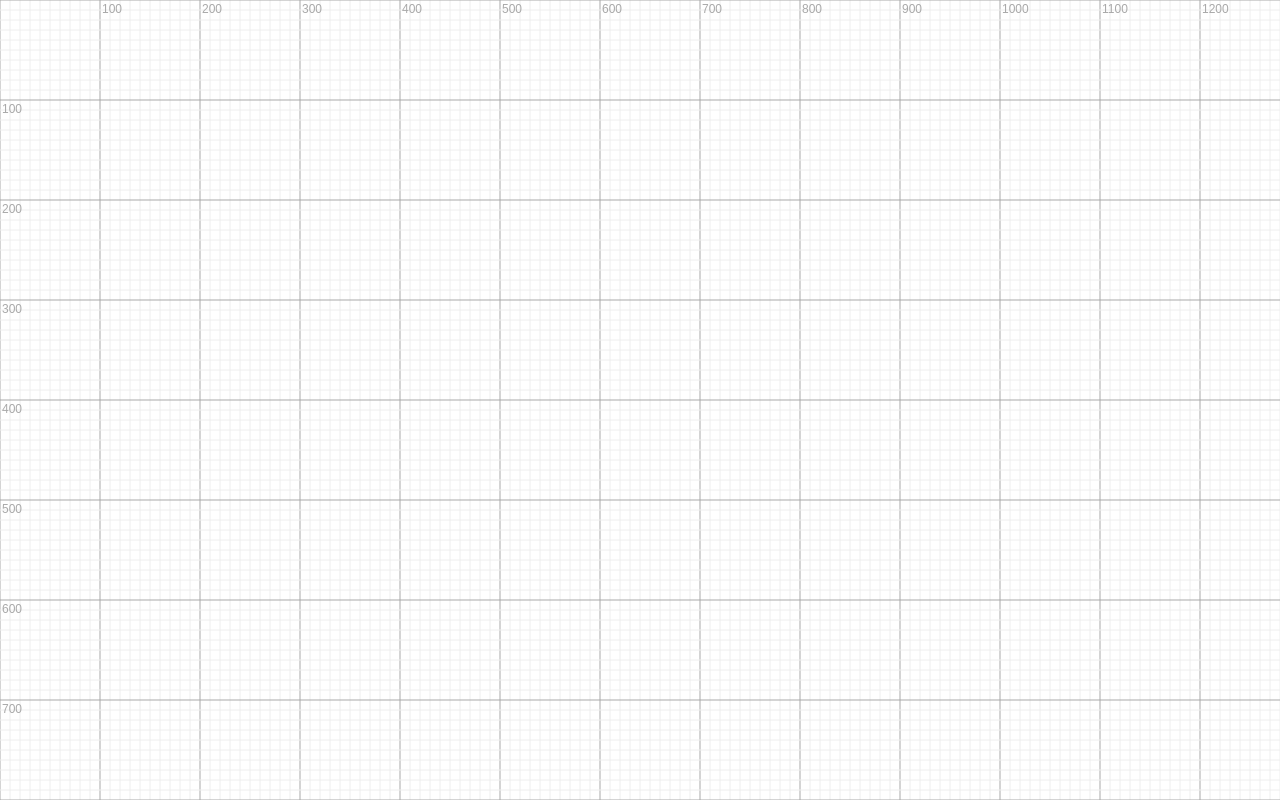
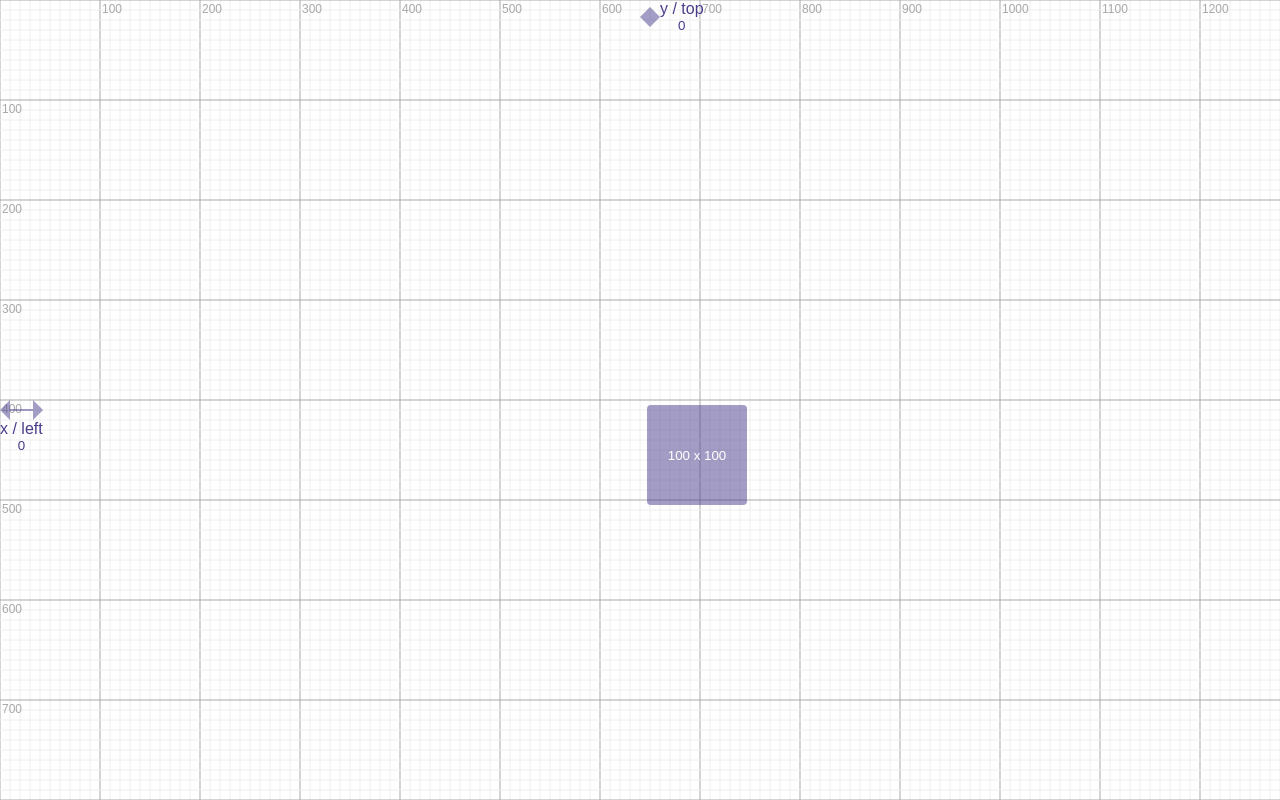
Before and after one commit to faddalibrahim/web-geometry, a React (Vite) app: page / in a window 1280 px wide. Shown: the top 800 px of the page. Built offline with nearby package versions, Linux system fonts and the light colour scheme; a web font is replaced by a local one.

Commit message:
isolate box and its markers into own component

```diff
--- a/src/App.tsx
+++ b/src/App.tsx
@@ -1,9 +1,18 @@
 import GraphGrid from "./components/GraphGrid";
+import DraggableBox from "./components/DraggableBox";
 
 function App() {
   return (
     <div>
       <GraphGrid />
+      {/* <div className="box" ref={boxRef}>
+        <small>100 x 100</small>
+      </div>
+      <Marker mRef={xMarkerRef} label="x / left" orientation={HORIZONTAL} />
+      <Marker mRef={yMarkerRef} label="y / top" orientation={VERTICAL} /> */}
+      {/* <Box/> */}
+      {/* <Settings/> */}
+      <DraggableBox />
     </div>
   );
 }
--- /dev/null
+++ b/src/components/DraggableBox.tsx
@@ -0,0 +1,35 @@
+import { useRef } from "react";
+import Marker from ".//Marker";
+
+interface DraggableBoxProps {
+  // Optional props to customize labels for markers
+  xLabel?: string;
+  yLabel?: string;
+  rightLabel?: string;
+  bottomLabel?: string;
+}
+
+const DraggableBox: React.FC<DraggableBoxProps> = ({
+  xLabel = "x / left",
+  yLabel = "y / top",
+  rightLabel = "right",
+  bottomLabel = "bottom",
+}) => {
+  const boxRef = useRef<HTMLDivElement>(null);
+  const xMarkerRef = useRef<HTMLDivElement>(null);
+  const yMarkerRef = useRef<HTMLDivElement>(null);
+  const HORIZONTAL = "horizontal";
+  const VERTICAL = "vertical";
+
+  return (
+    <>
+      <div className="box" ref={boxRef}>
+        <small>100 x 100</small>
+      </div>
+      <Marker mRef={xMarkerRef} label="x / left" orientation={HORIZONTAL} />
+      <Marker mRef={yMarkerRef} label="y / top" orientation={VERTICAL} />
+    </>
+  );
+};
+
+export default DraggableBox;
--- a/src/components/Marker.tsx
+++ b/src/components/Marker.tsx
@@ -1,4 +1,4 @@
-import styles from "../css/HorizontalMarker.module.css";
+import styles from "../css/Marker.module.css";
 
 interface MarkerProps {
   mRef: React.RefObject<HTMLDivElement>;
@@ -17,7 +17,13 @@ export default function Marker({ mRef, label, orientation }: MarkerProps) {
       }
       ref={mRef}
     >
-      <div className={styles.xMarkerBody}>
+      <div
+        className={
+          orientation === HORIZONTAL
+            ? styles.horizontalBody
+            : styles.verticalBody
+        }
+      >
         {orientation === HORIZONTAL ? (
           <div className={styles.arrowLeft} />
         ) : (
--- a/src/css/index.css
+++ b/src/css/index.css
@@ -40,3 +40,18 @@
 :root {
   --box-color: rgba(72, 61, 139, 0.5);
 }
+
+.box {
+  width: 100px;
+  height: 100px;
+  line-height: 100px;
+  background-color: var(--box-color);
+  position: absolute;
+  top: calc(50% + 5px);
+  left: calc(50% + 7px);
+  border-radius: 4px;
+  transition: all 0.5s ease-out;
+  cursor: move;
+  color: white;
+  text-align: center;
+}
```
Also changed, not shown: src/css/DraggableBox.module.css (added).
